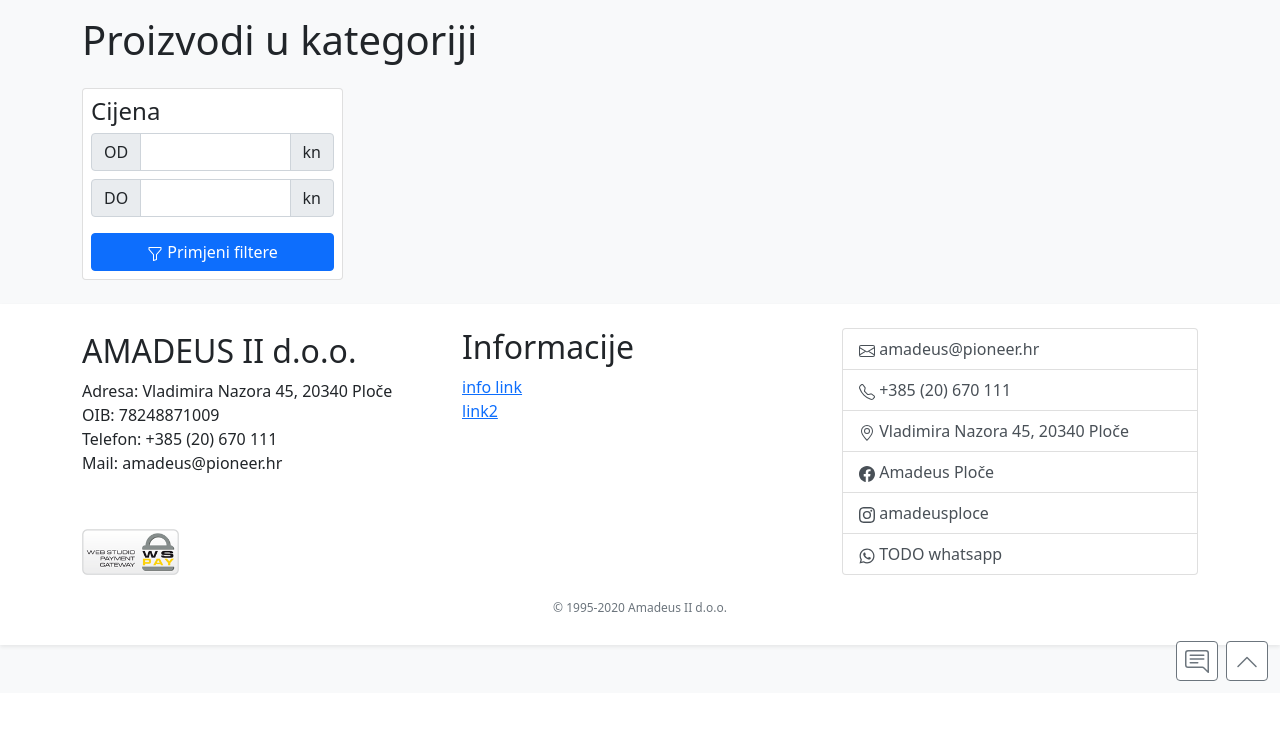
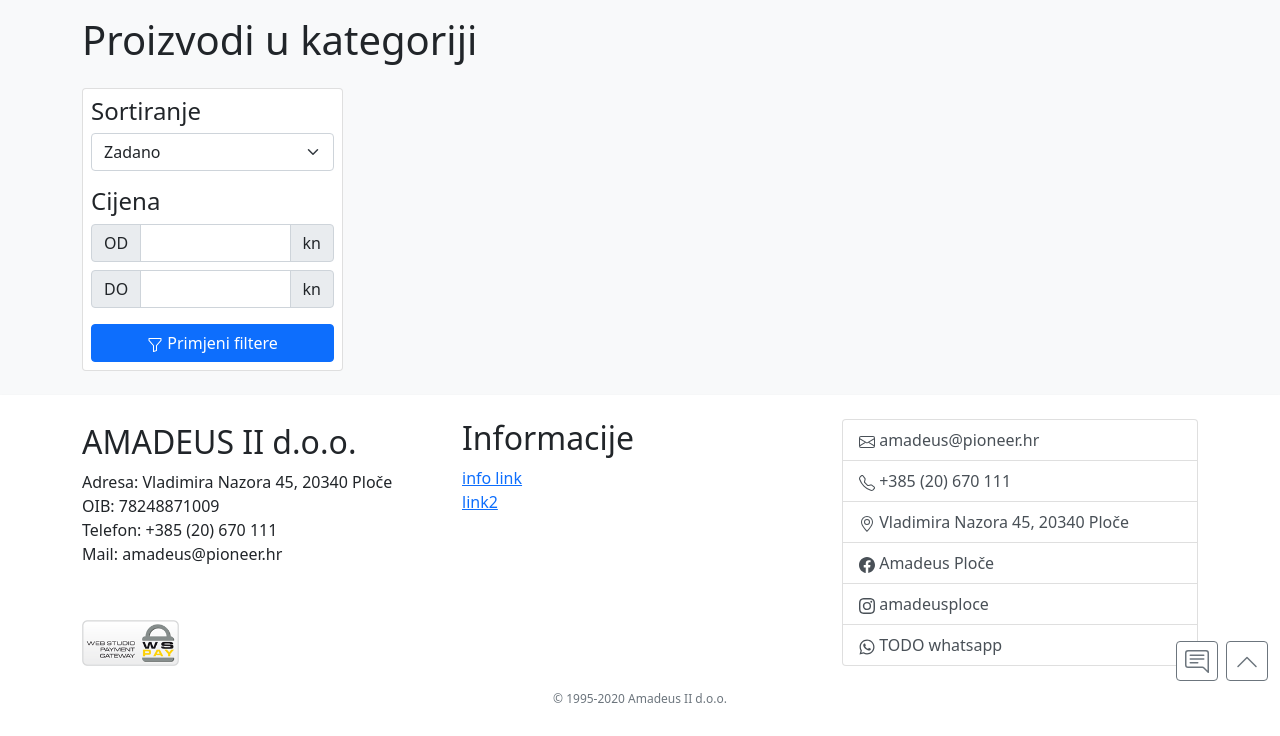
Before and after one commit to bartol/amadeus-www, a Flask app: template amadeus2.hr/templates/category.html in a window 1280 px wide. Shown: the part 107-843 px from the top of the page. Before the commit the page ends 788 px from the top, so only its background shows below. Run offline with Flask 2, Linux system fonts and the light colour scheme; the template is opened without the code that fills it, so the values that code supplies are empty; some libraries are stand-ins or nearby versions.

Commit message:
sort filter

```diff
--- a/amadeus2.hr/templates/partials/filters.html
+++ b/amadeus2.hr/templates/partials/filters.html
@@ -1,4 +1,12 @@
 <form method="GET" id="filterform">
+    <h2 class="h4">Sortiranje</h2>
+    <select name="s" class="form-select mb-3" aria-label="Default select example">
+        <option value="" selected>Zadano</option>
+        <option value="a-z">Naziv (A do Z)</option>
+        <option value="z-a">Naziv (Z do A)</option>
+        <option value="min-max">Cijena (niža prema višoj)</option>
+        <option value="max-min">Cijena (viša prema nižoj)</option>
+    </select>
     {% for sifra in znacajke %}
     <h2 class="h4">{{ znacajke[sifra]['naziv'] }}</h2>
     <ul class="list-unstyled">
```
